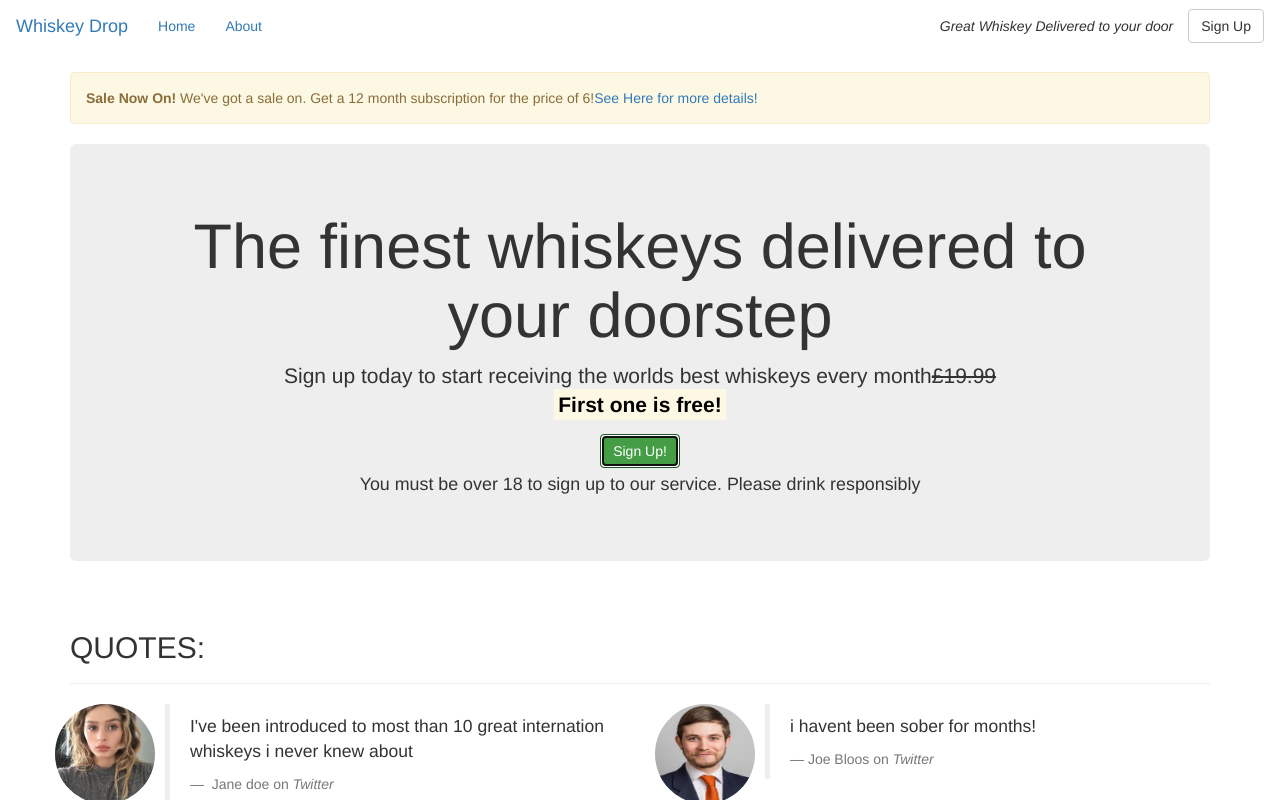
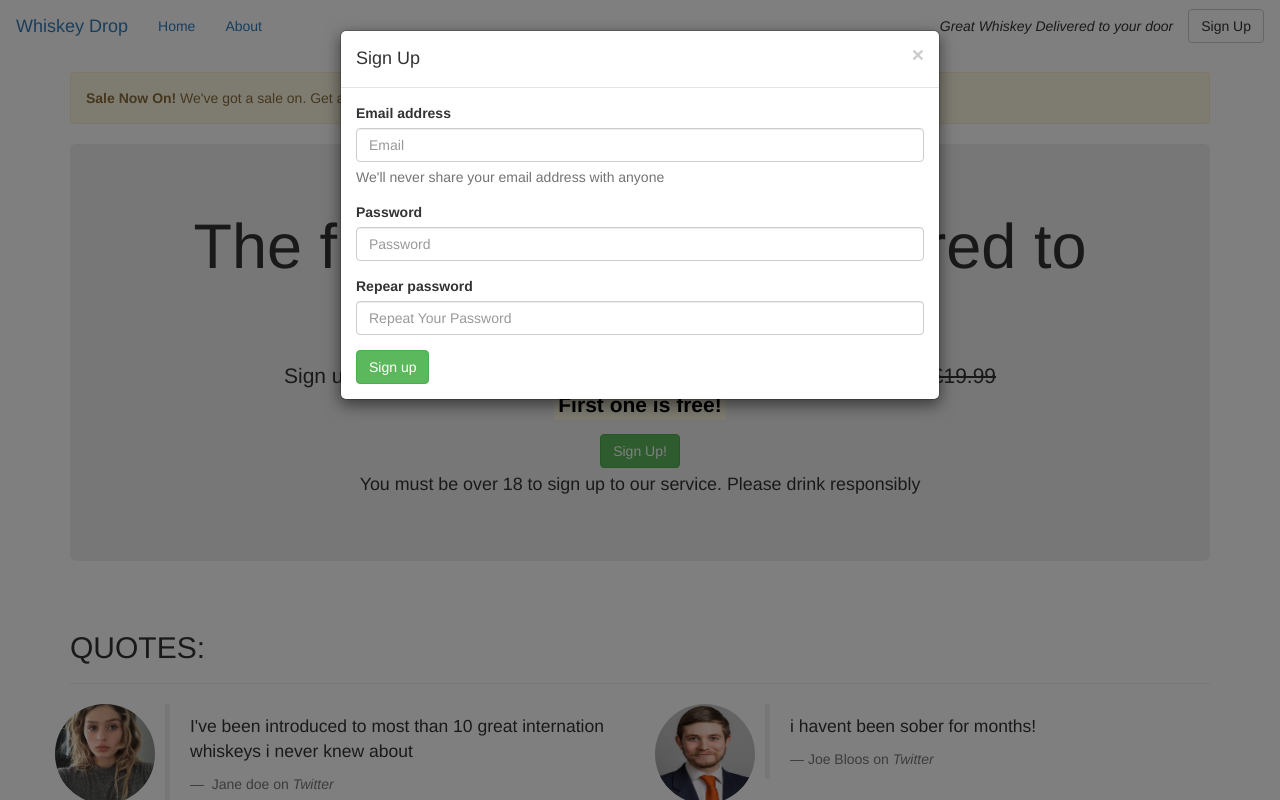
Before and after one commit to ALDrinkwater1989/bootstrap, a plain HTML site: page index.html in a window 1280 px wide. Both pictures are taken after a click on the button "Sign Up!". Shown: the top 800 px of the page. Drawn offline with nearby package versions, Linux system fonts and the light colour scheme.

Commit message:
added javascript

```diff
--- a/index.html
+++ b/index.html
@@ -6,6 +6,8 @@
     <meta name="viewport" content="width=device-width, initial-scale=1.0">
     <meta http-equiv="X-UA-Compatible" content="ie=edge">
     <link rel="stylesheet" href="https://maxcdn.bootstrapcdn.com/bootstrap/3.3.7/css/bootstrap.min.css">
+
+
     <title>Whiskey Drop | Taste a new whiskey every month</title>
 </head>
 <!-- navbar-->
@@ -49,7 +51,7 @@
                 <section class="callout jumbotron text-center">
                     <h1>The finest whiskeys delivered to your doorstep</h1>
                     <p class="lead">Sign up today to start receiving the worlds best whiskeys every month<s class="hidden-xs">£19.99</s><span><br></span class="visible-xs"><strong><mark>First one is free!</mark></strong></p>
-                    <button class="btn btn-lrg btn-success">Sign Up!</button>
+                    <button class="btn btn-lrg btn-success" data-toggle="modal" data-target="#SignUpModal">Sign Up!</button>
                     <p class="test-muted"><small>You must be over 18 to sign up to our service. Please drink responsibly</small></p>
                 </section>
             </div>
@@ -135,6 +137,44 @@
         </secton>
         <!--end of feature-->
     </article>
+
+    <!-- Button trigger modal -->
+<button type="button" class="btn btn-primary btn-lg" data-toggle="modal" data-target="#myModal">
+  Launch demo modal
+</button>
+
+<!-- Modal -->
+<div class="modal fade" id="SignUpModal" tabindex="-1" role="dialog" aria-labelledby="myModalLabel">
+  <div class="modal-dialog" role="document">
+    <div class="modal-content">
+      <div class="modal-header">
+        <button type="button" class="close" data-dismiss="modal" aria-label="Close"><span aria-hidden="true">&times;</span></button>
+        <h4 class="modal-title" id="myModalLabel">Sign Up</h4>
+      </div>
+      <div class="modal-body">
+<form>
+  <div class="form-group">
+    <label for="email">Email address</label>
+    <input type="email" class="form-control" id="email" placeholder="Email">
+    <p class="help-block">We'll never share your email address with anyone</p>
+  </div>
+  <div class="form-group">
+    <label for="password">Password</label>
+    <input type="password" class="form-control" id="password" placeholder="Password">
+  </div>
+    <div class="form-group">
+    <label for="PasswordRepeat">Repear password</label>
+    <input type="password" class="form-control" id="PasswordRepeat" placeholder="Repeat Your Password">
+  </div>
+  <button type="submit" class="btn btn-success">Sign up</button>
+</form>
+      </div>
+    </div>
+  </div>
+</div>
+
+    <script src="https://code.jquery.com/jquery-3.2.1.min.js" integrity="sha256-hwg4gsxgFZhOsEEamdOYGBf13FyQuiTwlAQgxVSNgt4=" crossorigin="anonymous"></script>
+        <script src="https://maxcdn.bootstrapcdn.com/bootstrap/3.3.7/js/bootstrap.min.js" integrity="sha384-Tc5IQib027qvyjSMfHjOMaLkfuWVxZxUPnCJA7l2mCWNIpG9mGCD8wGNIcPD7Txa" crossorigin="anonymous"></script>
 </body>
 
 </html>
```
Lines whose indentation alone changed are shown as unchanged.
